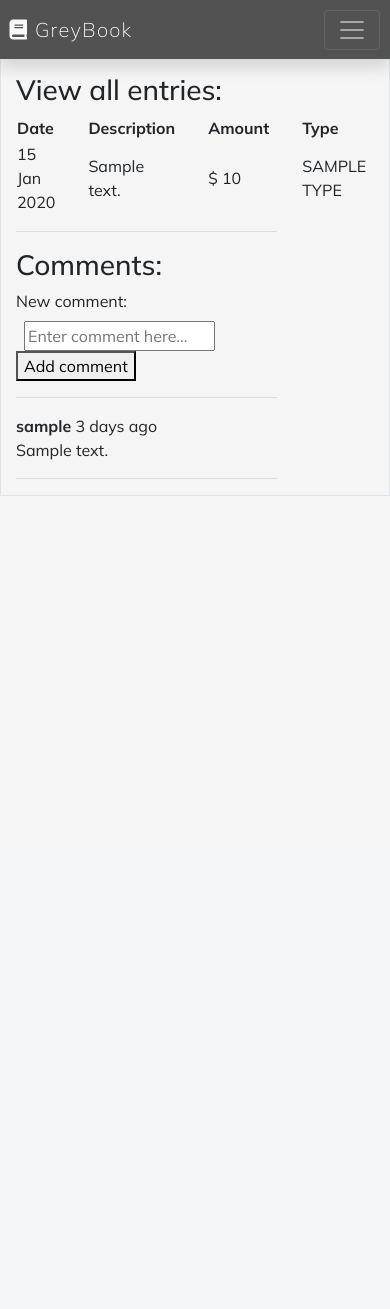
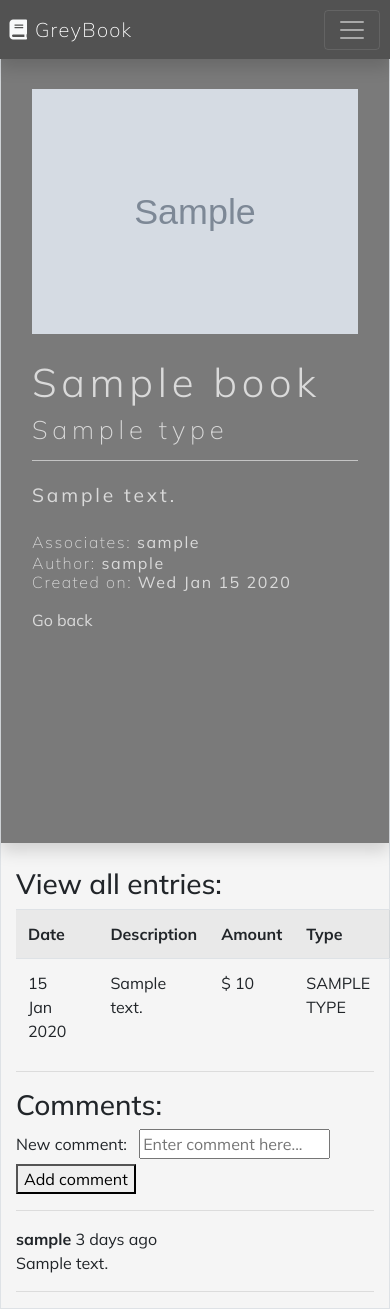
Before and after one commit to gerry-putra/greybook, a Node project: template views/greybook/greybookshow.ejs in a window 390 px wide; the page is wider, and only the part inside the window is pictured. Before the commit the page ends 496 px from the top of that part, so only its background shows below. Run offline with Node 20 templates, Linux system fonts and the light colour scheme; the template is opened without the code that fills it: most values are stand-ins (such as "Sample title", 1, 10 or a date in 2020); grey boxes marked "Sample" are stand-in pictures; some libraries are stand-ins or nearby versions.

Commit message:
Add table to show GUI; edit responsive windows

```diff
--- a/views/greybook/greybookshow.ejs
+++ b/views/greybook/greybookshow.ejs
@@ -2,7 +2,7 @@
 
 <div class="container-fluid pt-5 containerShowbook">
     <div class="row border">
-        <div class="col-3 d-none d-md-block bd-sidebar shadow showSidebar">
+        <div class="col-xl-3 bd-sidebar shadow showSidebar">
             <img src="<%= book.cover %>" id="coverImage" class="rounded mx-auto img-fluid d-block py-4 px-3">
 
             <div class="px-3">
@@ -41,14 +41,14 @@
 
 
 
-        <div class="col-9 mt-4">
+        <div class="col-xl-9 mt-4">
             <!-- SHOW ENTRIES -->
             <div>
                 <h3>View all entries: </h3>
                 <% if(book.entries.length === 0) { %>
                     <p>There are no entries</p>
                 <% } else { %>
-                    <table id="entriesDisp">
+                    <table class="table table-striped" id="entriesDisp">
                         <tr>
                             <th><strong>Date</strong></th>
                             <th><strong>Description</strong></th>
```
